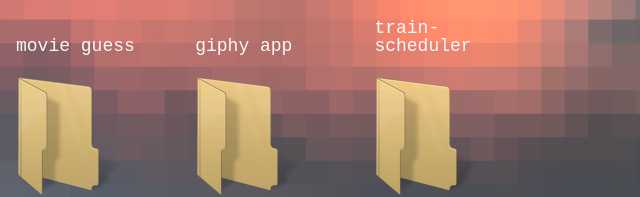
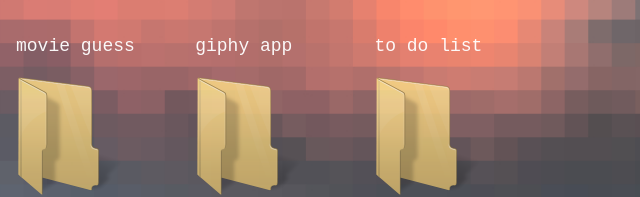
Before and after one commit to mccaffertycr/mccaffertycr.github.io, a plain HTML site: page portfolio.html in a window 1280 px wide. Shown: the part 451-648 px from the top of the page, 640-1280 px from the left. Drawn offline with Linux system fonts and the light colour scheme.

Commit message:
includued to-do-list in portfolio

```diff
--- a/portfolio.html
+++ b/portfolio.html
@@ -25,9 +25,9 @@
                 <img class="portfolio" src="assets/images/folder.ico" href="#" alt="giphyapp">
                     <h2>giphy app</h2>
                 </a>
-                <a id="link3" href="https://mccaffertycr.github.io/train-scheduler">
-                    <img class="portfolio" src="assets/images/folder.ico" href="#" alt="giphyapp">
-                        <h2>train-scheduler</h2>
+                <a id="link3" href="https://zen-todo.herokuapp.com/">
+                    <img class="portfolio" src="assets/images/folder.ico" href="#" alt="to do list">
+                        <h2>to do list</h2>
                 </a>
                 <a id="link4" href="https://mccaffertycr.github.io/rps-multiplayer">
                     <img class="portfolio" src="assets/images/folder.ico" href="#" alt="rps">
```
